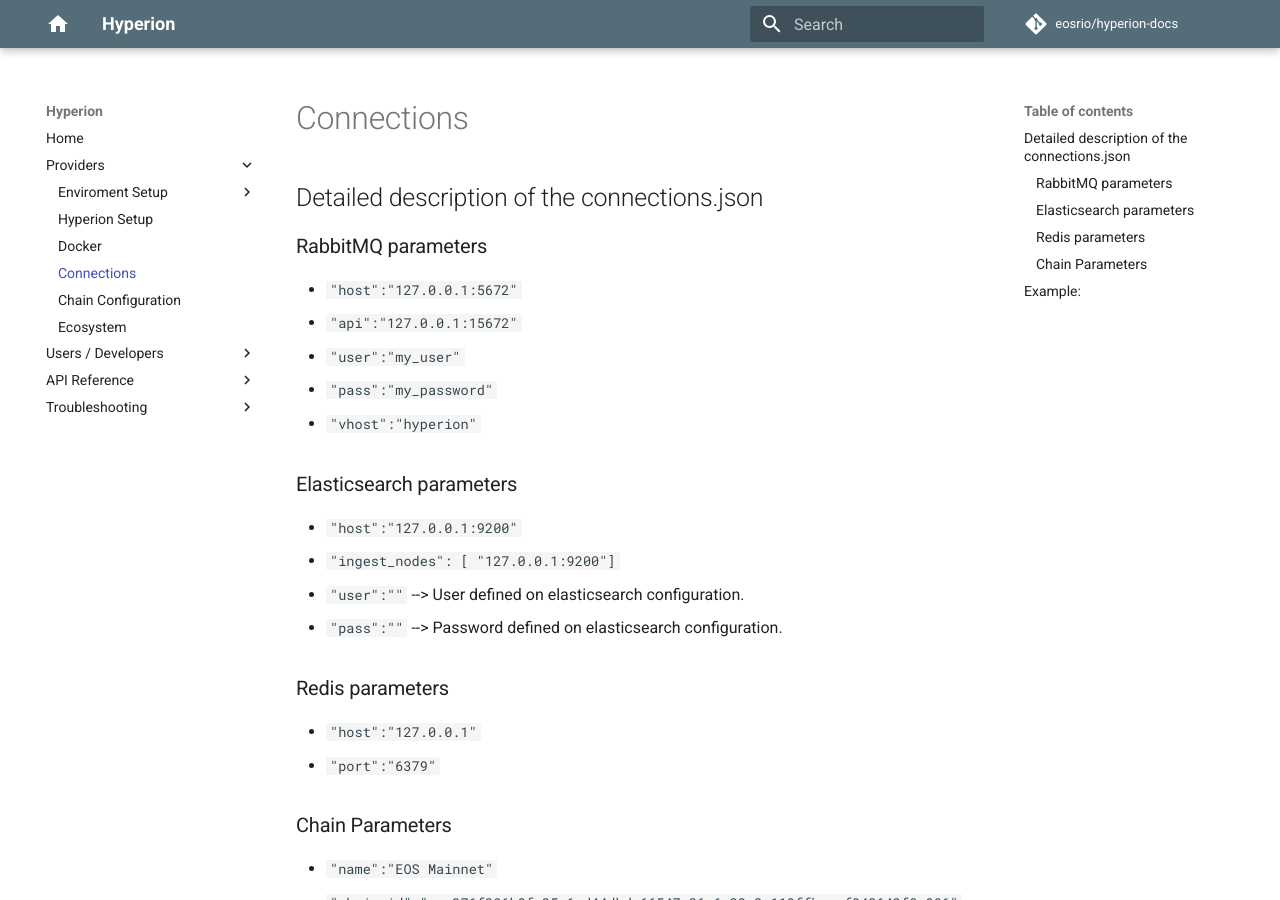
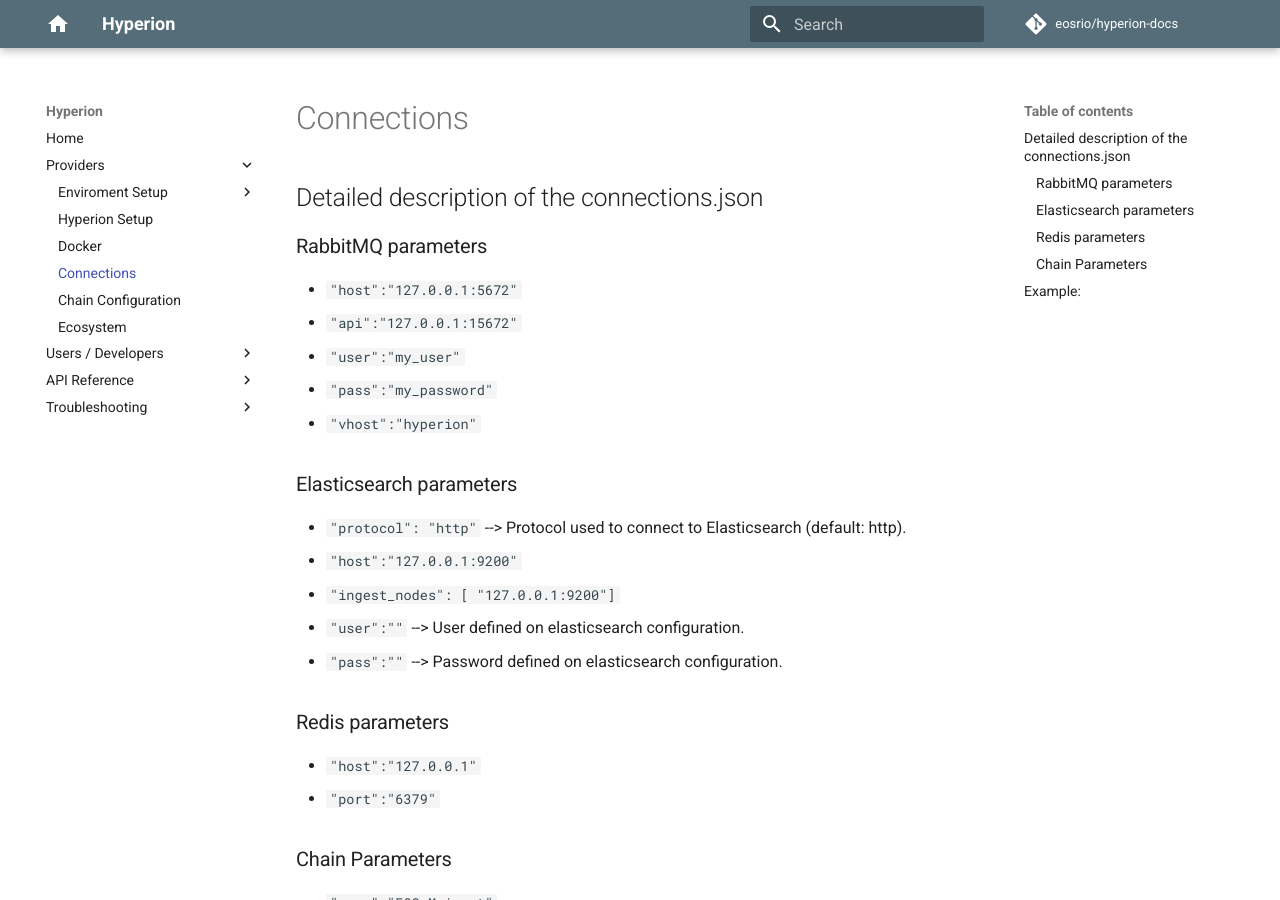
Before and after one commit to eosrio/hyperion-docs, an MkDocs documentation site: the page built from docs/connections.md, in a window 1280 px wide and 900 px high. Built offline with MkDocs 1.6.1 and Material for MkDocs 9.7.7, drawn with Linux system fonts in a browser that asks for light colours; comment, search, counter and statistics services are not loaded.

Commit message:
elastic protocol

```diff
--- a/docs/connections.md
+++ b/docs/connections.md
@@ -8,6 +8,7 @@
    - `"vhost":"hyperion"`
 
 ### Elasticsearch parameters
+   - `"protocol": "http"` --> Protocol used to connect to Elasticsearch (default: http).
    - `"host":"127.0.0.1:9200"`
    - `"ingest_nodes": [ "127.0.0.1:9200"]`
    - `"user":""` --> User defined on elasticsearch configuration.
```
